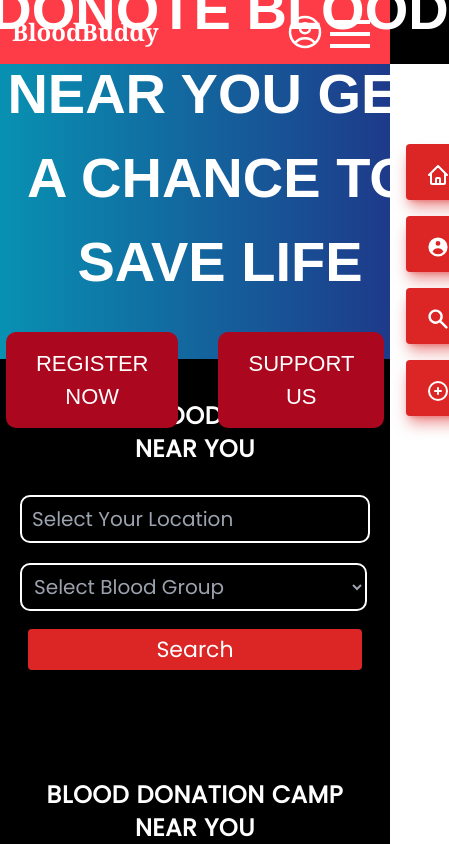
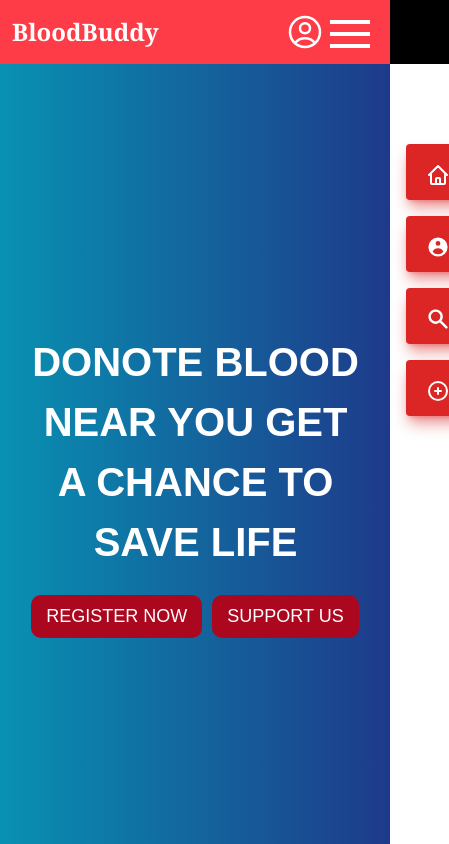
Before and after one commit to parvej-khan-dev/Blood_Buddy, a React (Create React App) app: page / in a window 390 px wide. Shown: the top 844 px of the page, 449 px wide, since content can reach past the window. Built offline with nearby package versions, Linux system fonts and the light colour scheme; the HTML template or start-up script is replaced by a standard one.

Commit message:
moblie resposive

```diff
--- a/src/Component/Home.js
+++ b/src/Component/Home.js
@@ -10,6 +10,9 @@ const Image = styled.img`
   width: 575px;
   margin-right: 90px;
   height: 400px;
+  @media (max-width: 360px) {
+    display: none;
+  }
 `;
 
 const H1 = styled.h1`
@@ -25,8 +28,9 @@ const H1 = styled.h1`
   line-height: 1.5;
   margin: 0px 25px;
 
-  @media (max-width: 360px) {
-    font-size: 1.5rem;
+  @media (min-width: 360px) {
+    font-size: 2.5rem;
+
     width: 90%;
     padding: 10px;
     margin-left: 20px;
@@ -48,8 +52,8 @@ const Button = styled.button`
     background-color: black;
   }
 
-  @media (max-width: 360px) {
-    font-size: 14px;
+  @media (min-width: 360px) {
+    font-size: 18px;
     padding: 8px 15px;
     margin: 5px;
   }
@@ -57,8 +61,8 @@ const Button = styled.button`
 
 const Home = () => {
   return (
-    <div>
-      <section className="w-[100%] md:h-[100vh]  h-[35vh] text-white md:p-[10px]  bg-gradient-to-r from-cyan-600 to-blue-900 flex flex-row justify-center items-center ">
+    <div className="overflow-x-hidden	">
+      <section className="w-[100%] md:h-[100vh] h-[100vh] text-white md:p-[10px]  bg-gradient-to-r from-cyan-600 to-blue-900 flex flex-row justify-center items-center ">
         <div style={{ position: "relative" }}>
           <H1>Donote Blood Near you get a chance to Save Life </H1>
           <div className="flex flex-row md:mx-10 mx-5 md:my-5 my-2 md:leading-5 justify-center	">
--- a/src/Component/Navbar.jsx
+++ b/src/Component/Navbar.jsx
@@ -4,7 +4,7 @@ import LeftPanel from "./LeftPanel";
 
 const Navbar = () => {
   return (
-    <nav className="w-[100%] overflow-x-hidden  h-16 bg-[#FE3C47] relative font-sans flex flex-row justify-between items-center">
+    <nav className="w-[100%]   h-16 bg-[#FE3C47] relative font-sans flex flex-row justify-between items-center">
       <Link to="/">
         <h1
           className="text-left text-white text-2xl md:text-4xl font-bold
```
